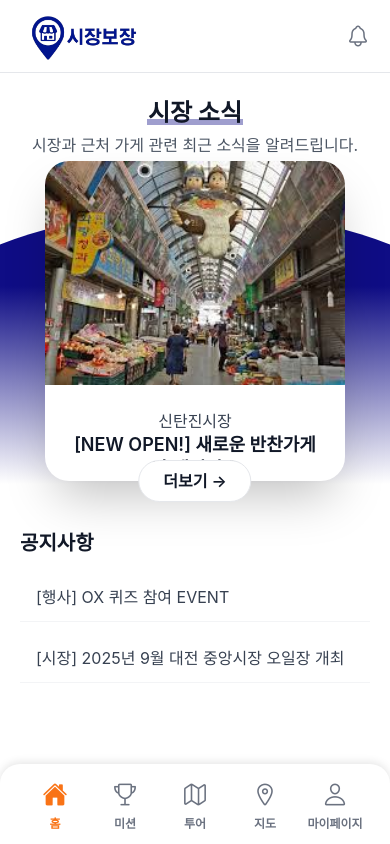
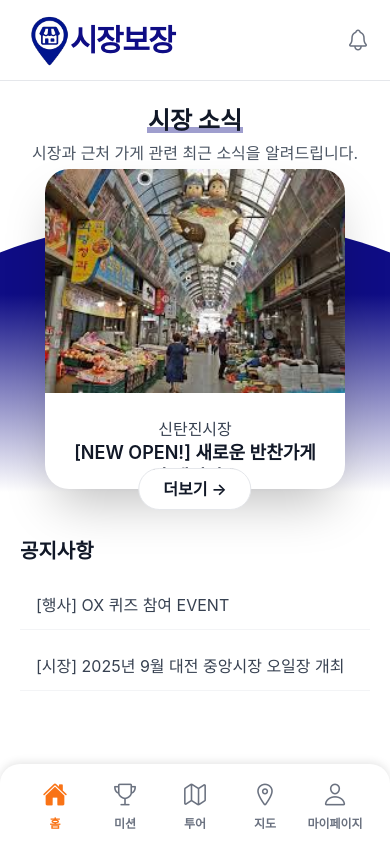
Before and after one commit to sijang-bojang/frontend, a React Native app: screen /Home in a window 390 px wide. Built offline with nearby package versions, Linux system fonts and the light colour scheme; no server answers.

Commit message:
design: 상단 로고 수정

```diff
--- a/src/features/home/components/HeaderBar.tsx
+++ b/src/features/home/components/HeaderBar.tsx
@@ -8,10 +8,16 @@ const HeaderBar: React.FC = () => {
       <View className="flex-row items-center justify-between">
         <View className="flex-row items-center">
           <Image
-            source={require("../../../assets/images/image.png")}
-            className="w-32 h-12"
+            source={require("../../../assets/images/logo.png")}
+            className="w-14 h-14 -mr-1.5"
             resizeMode="contain"
           />
+          <Text
+            className="text-3xl font-extrabold"
+            style={{ color: "#0F0D85", letterSpacing: -1.5 }}
+          >
+            시장보장
+          </Text>
         </View>
         <Ionicons name="notifications-outline" size={24} color="#6b7280" />
       </View>
```
